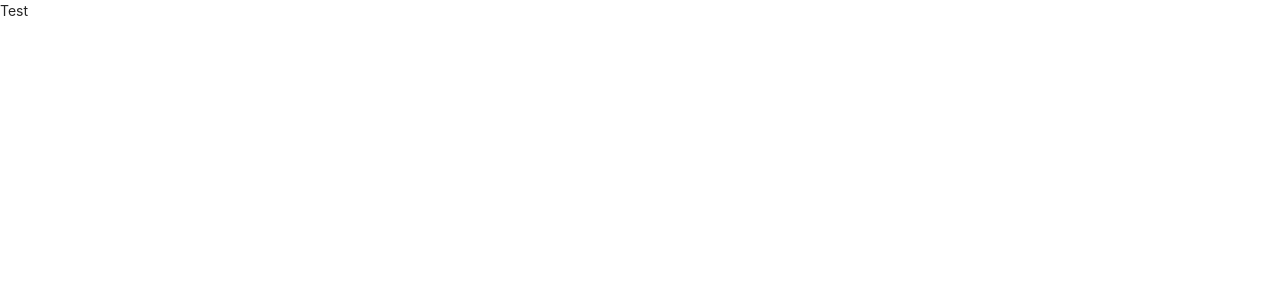
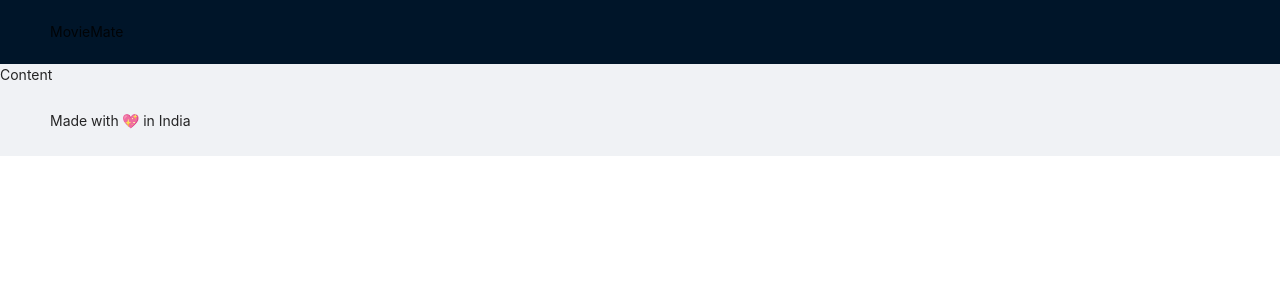
Before and after one commit to zilurrane/movie-mate-ui, a React (Create React App) app: page / in a window 1280 px wide. Shown: the top 300 px of the page. Built offline with nearby package versions, Linux system fonts and the light colour scheme.

Commit message:
Added Layout component

```diff
--- a/src/App.js
+++ b/src/App.js
@@ -1,4 +1,3 @@
-import { Button } from 'antd';
 import { Fragment } from 'react';
 import './App.css';
 import MovieListPage from './containers/MovieList';
--- /dev/null
+++ b/src/containers/Layout/Footer.js
@@ -0,0 +1,9 @@
+import { Layout } from 'antd';
+
+function Footer() {
+    return <Layout.Footer>
+        Made with &#128150; in India
+    </Layout.Footer>
+}
+
+export default Footer;
--- /dev/null
+++ b/src/containers/Layout/Header.js
@@ -0,0 +1,9 @@
+import { Layout } from 'antd';
+
+function Header() {
+    return <Layout.Header>
+        MovieMate
+    </Layout.Header>
+}
+
+export default Header;
--- a/src/containers/MovieList/index.js
+++ b/src/containers/MovieList/index.js
@@ -1,10 +1,17 @@
 import { PureComponent } from "react";
+import { Layout } from 'antd';
+import Header from '../Layout/Header';
+import Footer from '../Layout/Footer';
+
+const { Content } = Layout;
 
 class MovieListPage extends PureComponent {
     render() {
-        return <div>
-            Test
-        </div>
+        return <Layout>
+            <Header />
+            <Content>Content</Content>
+            <Footer />
+        </Layout>
     }
 }
 
```
Also changed, not shown: 1 other file (tests, documents, lock files or other folders).
